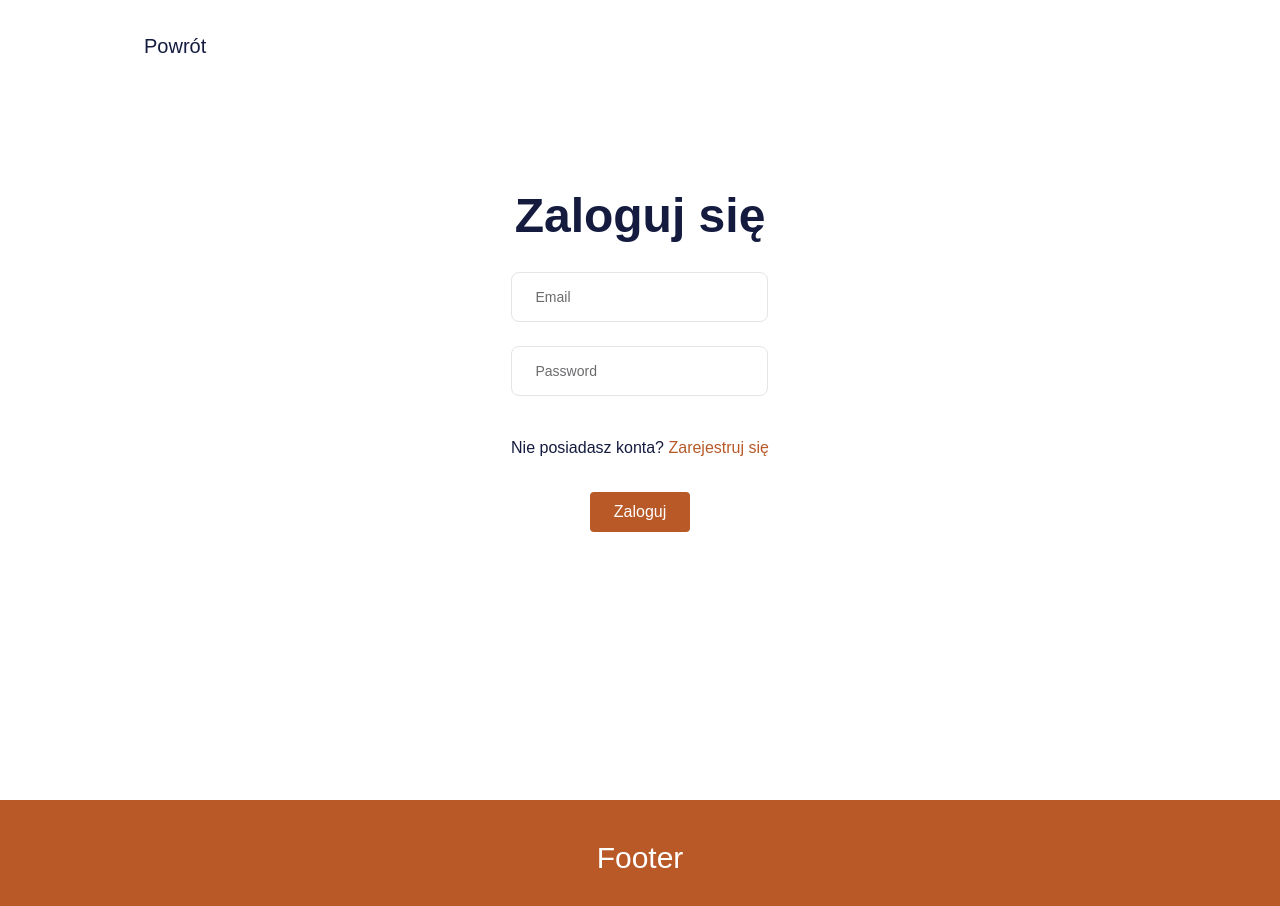
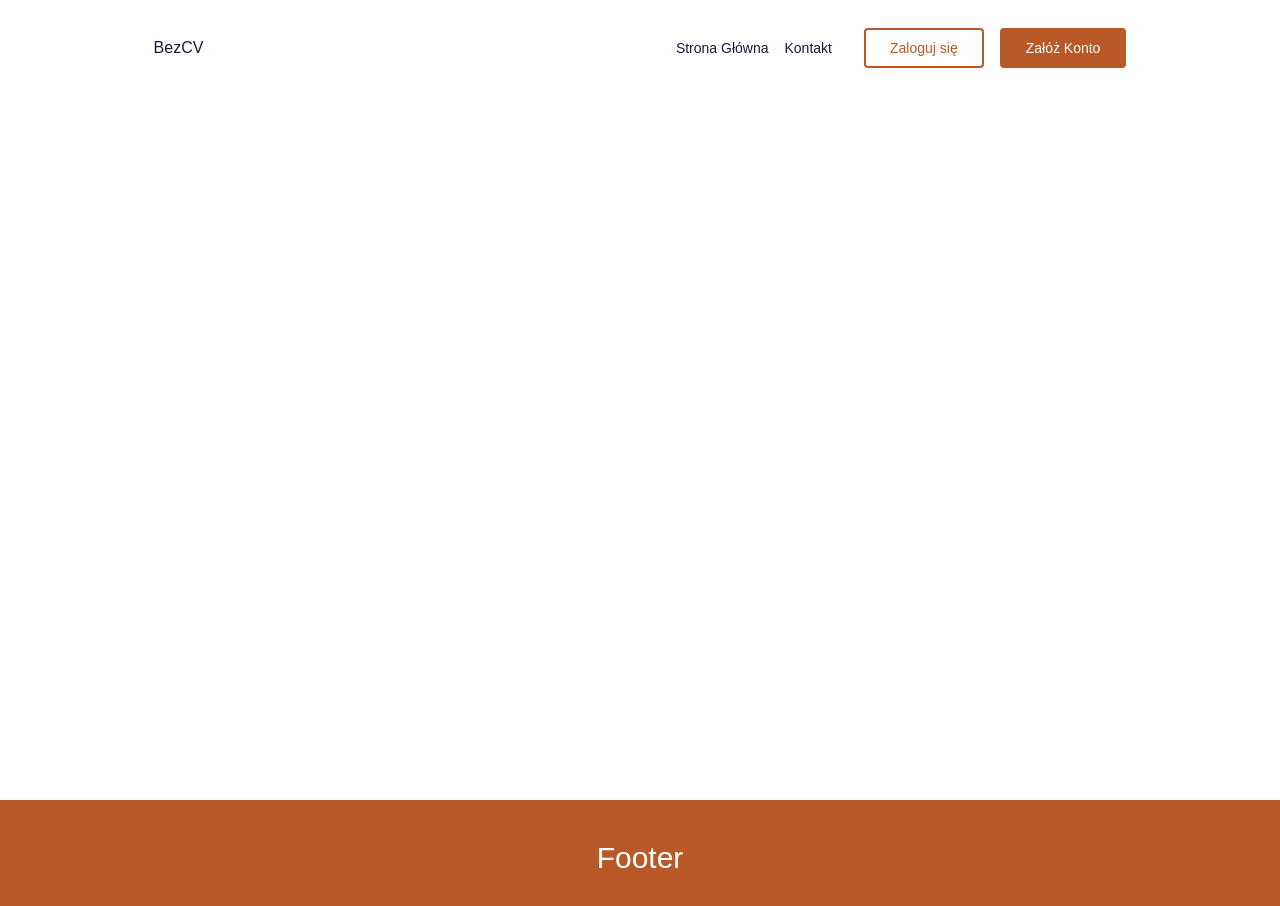
Before and after one commit to ostrekodowanie/BezCV, a React (Vite) app in the folder frontend/: page /administracja in a window 1280 px wide. Before the commit this address led to /logowanie. Shown: the top 906 px of the page. Built offline with nearby package versions, Linux system fonts and the light colour scheme; a web font is replaced by a local one.

Commit message:
first publish fixes

```diff
--- a/frontend/src/App.tsx
+++ b/frontend/src/App.tsx
@@ -12,8 +12,6 @@ import { ReactElement, useLayoutEffect } from "react"
 import { useAppDispatch } from "./main"
 import { login, logout } from "./reducers/login"
 import jwtDecode from 'jwt-decode'
-import AdminRoute from "./utils/AdminRoute"
-import AdminPanel from "./pages/AdminPanel"
 import Offers from "./pages/Offers"
 import Contact from "./components/home/Contact"
 
@@ -46,12 +44,11 @@ export default function App() {
           <Routes>
             <Route path="/" element={<Home />} />
             <Route path="/kandydaci/*" element={<Offers />} />
-            <Route path="/contact" element={<Contact />} />
+            <Route path="/kontakt" element={<Contact />} />
             <Route path="/logowanie" element={<PublicRoute><Login /></PublicRoute>} />
             <Route path="/rejestracja/*" element={<PublicRoute><SignUp /></PublicRoute>} />
             <Route path="/rejestracja/verify/*" element={<PublicRoute><Verify /></PublicRoute>} />
             <Route path='/profil' element={<PrivateRoute><Profile /></PrivateRoute>} />
-            <Route path="/administracja" element={<AdminRoute><AdminPanel /></AdminRoute>} />
           </Routes>
         </ScrollTop>
       </main>
--- a/frontend/src/components/Header.tsx
+++ b/frontend/src/components/Header.tsx
@@ -29,7 +29,7 @@ const Nav = () => {
         <>
             <div className={`flex flex-col md:flex-row justify-center items-center bg-white gap-4 text-sm font-medium absolute top-0 md:relative left-full transition-transform ${active && '-translate-x-full'} md:left-auto h-screen md:h-full w-screen md:w-max`}>
                 <CustomLink to='/'>Strona Główna</CustomLink>
-                <CustomLink to='/contact'>Kontakt</CustomLink>
+                <CustomLink to='/kontakt'>Kontakt</CustomLink>
                 { logged ? <Link className="font-bold text-base ml-2" to='/profil'>{first_name}</Link> :
                 <>
                     <Link className="border-[2px] mt-4 md:mt-0 md:ml-4 font-Medium border-primary text-primary rounded flex items-center py-2 px-6" to='/logowanie'>Zaloguj się</Link>
--- a/frontend/src/pages/AdminPanel.tsx
+++ /dev/null
@@ -1,53 +0,0 @@
-import axios from "axios"
-import { FormEvent, useEffect, useState } from "react"
-import Loader from "../components/Loader"
-
-
-export default function AdminPanel() {
-    return (
-        <section className="padding py-[1.4in] md:py-[1.8in] 2xl:py-[2.2in]">
-            <div className="flex flex-col gap-6">
-                <h2 className="font-bold text-xl">Niezweryfikowane stacje</h2>
-                <UnVerified />
-            </div>
-        </section>
-    )
-}
-
-const UnVerified = () => {
-    const [unVerified, setUnVerified] = useState<{ id: number }[]>([])
-    const [selected, setSelected] = useState<number[]>([])
-    const [action, setAction] = useState<'verify' | 'delete' | null>(null)
-    const [status, setStatus] = useState('')
-
-    useEffect(() => {
-        axios.get('/api/skp/verify')
-            .then(res => res.data)
-            .then(data => setUnVerified(data))
-    }, [])
-
-    const handleSubmit = async (e: FormEvent) => {
-        e.preventDefault();
-        setStatus('loading')
-        const response = await axios.post('/api/skp/verify/action', JSON.stringify({
-            data: selected,
-            action: action
-        }), { headers: { 'Content-Type': 'application/json' }})
-        if(response.status === 200) {
-            selected.forEach(id => setUnVerified(prev => prev.filter(item => item.id !== id)))
-            return setStatus('')
-        }
-    }
-
-    return (
-        <form onSubmit={handleSubmit} className="flex flex-col gap-4">
-            <div className="flex items-center gap-4">
-                <h3 className="font-bold ml-4">Wybierz akcję:</h3>
-                <button onClick={() => setAction('verify')} className="py-2 px-5 rounded bg-blue-400 text-white">Zweryfikuj</button>
-                <button onClick={() => setAction('delete')} className="py-2 px-5 rounded bg-red-400 text-white">Usuń</button>
-                {status === 'loading' && <Loader />}
-            </div>
-            {unVerified.length === 0 && selected.length === 0 && <h2>Brak niezweryfikowanych osób!</h2>}
-        </form>
-    )
-}
--- a/frontend/src/pages/Profile.tsx
+++ b/frontend/src/pages/Profile.tsx
@@ -22,7 +22,6 @@ export default function Profile() {
         <section className="padding py-[1.4in] md:py-[1.8in] 2xl:py-[2.2in]">
             <h1 className="font-bold text-2xl">{first_name} {last_name}</h1>
             <div className="flex flex-wrap items-center gap-6">
-                {type === 'admin' && <Link to='/administracja' className="bg-primary transition-colors max-w-max font-medium hover:bg-darkPrimary text-white rounded flex items-center py-2 px-6">Panel administracyjny</Link>}
                 <button className="font-medium py-2 px-5 rounded transition-colors bg-red-400 text-white" onClick={handleLogout}>Wyloguj się</button>
             </div>
         </section>
--- a/frontend/src/pages/login/LoginForm.tsx
+++ b/frontend/src/pages/login/LoginForm.tsx
@@ -28,7 +28,7 @@ export default function LoginForm() {
             message: 'loading'
         })
         try {
-            axios.post('/api/logowanie', JSON.stringify(credentials), {headers: {'Content-Type': 'application/json'}})
+            axios.post('/api/login', JSON.stringify(credentials), {headers: {'Content-Type': 'application/json'}})
             .then(res => res.data)
             .then(data => {
                 let user: User = jwtDecode(data.access)
@@ -64,7 +64,7 @@ export default function LoginForm() {
                     </div>
                     <div className='relative max-w-max w-full'>
                         <input className={inputStyles.input} required autoComplete="off" type='password' name='password' id='password' onChange={e => setCredentials(prev => { return { ...prev, password: e.target.value }})} />
-                        <span className={`${credentials.password ? 'px-2 bg-white top-0' : 'top-[50%]'} ${inputStyles.placeholder}`}>Password</span>
+                        <span className={`${credentials.password ? 'px-2 bg-white top-0' : 'top-[50%]'} ${inputStyles.placeholder}`}>Hasło</span>
                     </div>
                 </div>
                 {!status.ok && status.message && status.message !== 'loading' && <span className='text-red-400 font-medium'>{status.message}</span>}
--- a/frontend/src/pages/signup/ClientForm.tsx
+++ b/frontend/src/pages/signup/ClientForm.tsx
@@ -25,7 +25,7 @@ export default function ClientForm() {
         if(details.password !== confPassword) return setStatus({ok: false, message: "Hasła się nie zgadzają!"})
         if(details.password.length < 8) return setStatus({ok: false, message: "Hasło musi posiadać co najmniej 8 znaków."})
         try {
-            axios.post('/api/rejestracja/klient', JSON.stringify({...details, type: 'user'}), {
+            axios.post('/api/signup', JSON.stringify({...details, type: 'user'}), {
                 headers: {
                     'Content-Type': 'application/json'
                 }
--- a/frontend/src/pages/signup/Verify.tsx
+++ b/frontend/src/pages/signup/Verify.tsx
@@ -14,7 +14,7 @@ export default function Verify() {
     useEffect(() => {
         const token = location.search.split("=").pop()
         try {
-            axios.get(`/api/rejestracja/verify?token=${token}`)
+            axios.get(`/api/signup/verify?token=${token}`)
                 .then(() => setStatus({...status, ok: true}))
         }
         catch(err: any) {
```
Also changed, not shown: 5 other files (tests, documents, lock files or other folders).
